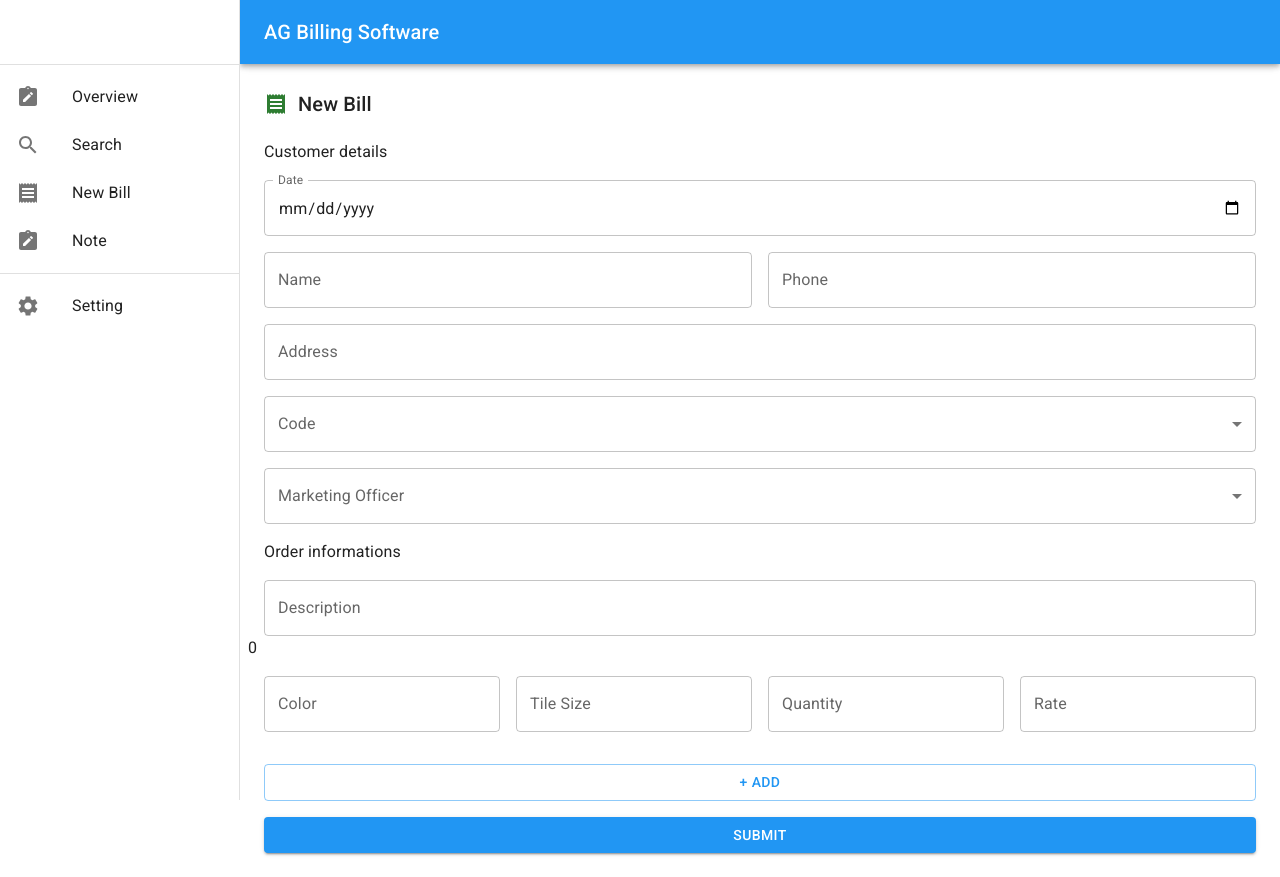
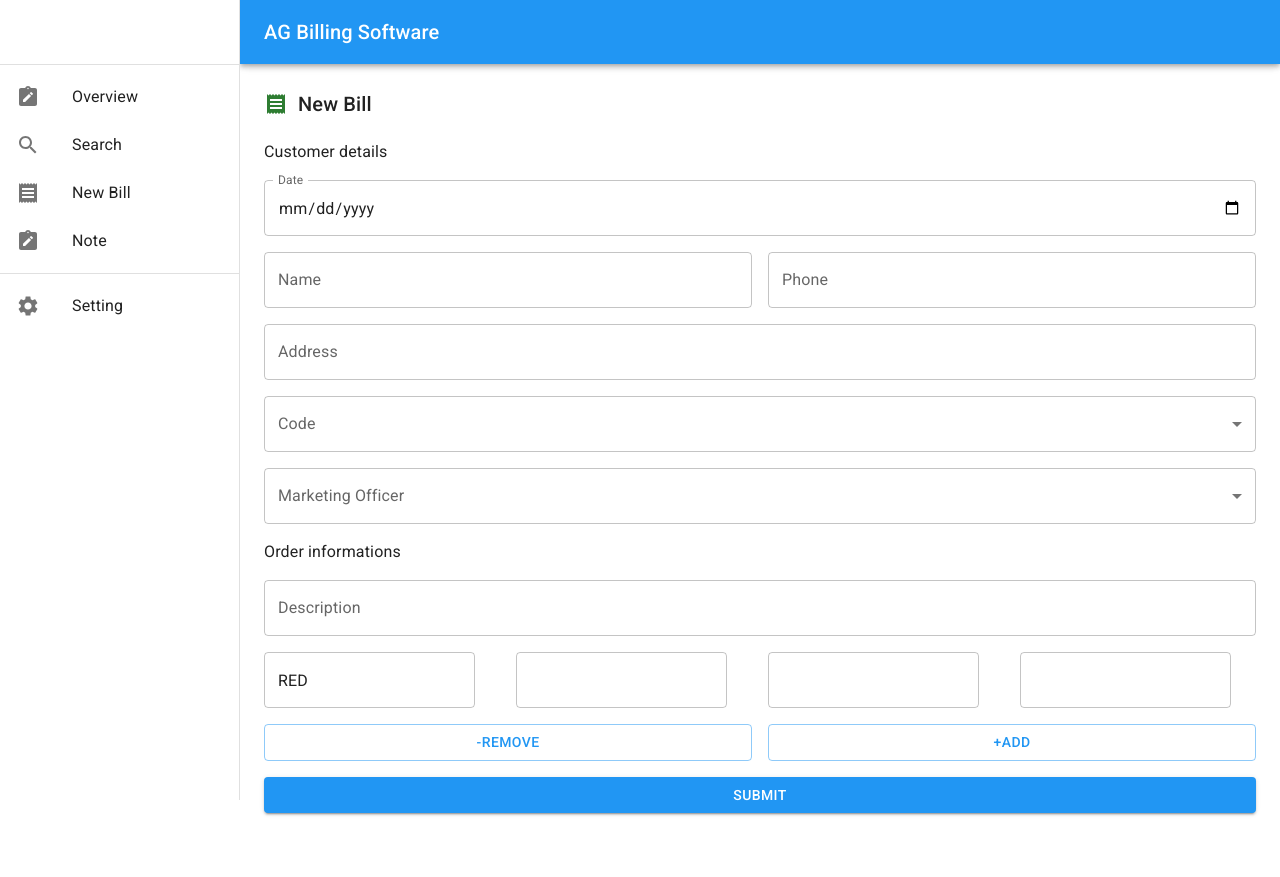
Before and after one commit to tanbiranjum/billing-management, a React (Create React App) app: page / in a window 1280 px wide. After the commit the page ends 837 px from the top, so only its background shows below. Built offline with nearby package versions, Linux system fonts and the light colour scheme.

Commit message:
validation working now

```diff
--- a/src/pages/billForm.js
+++ b/src/pages/billForm.js
@@ -1,11 +1,11 @@
-import { useState } from 'react'
+// import { useState } from 'react'
 import { Button, Grid, Typography, TextField } from '@mui/material'
 import ReceiptIcon from '@mui/icons-material/Receipt'
 import TextFieldWrapper from '../components/FormsUI/TextField'
 import SelectWrapper from '../components/FormsUI/Select'
 import DateTimePicker from '../components/FormsUI/DateTimePicker'
-import { Formik, Form, FieldArray } from 'formik'
-import * as Yup from 'yup'
+import { Formik, Form, Field, FieldArray } from 'formik'
+import FORM_VALIDATION from '../validation/formValidation'
 
 const INITIAL_FORM_STATE = {
   name: '',
@@ -15,61 +15,20 @@ const INITIAL_FORM_STATE = {
   code: '',
   marketingOfficer: '',
   description: '',
-  color: [''],
-  quantity: [''],
-  tileSize: [''],
-  rate: [''],
+  products: [
+    {
+      id: Date.now(),
+      color: 'RED',
+      quantity: '',
+      tileSize: '',
+      rate: '',
+    },
+  ],
   price: 0,
 }
 
-const FORM_VALIDATION = Yup.object().shape({
-  name: Yup.string().required('Required'),
-  phone: Yup.number().required('Required'),
-  address: Yup.string().required('Required'),
-  date: Yup.date().required('Required'),
-  code: Yup.string().required('Required'),
-  marketingOfficer: Yup.string().required('Required'),
-  description: Yup.string().required('Required'),
-  color: Yup.string().required('Required'),
-  quantity: Yup.number().required('Required'),
-  tileSize: Yup.string().required('Required'),
-  rate: Yup.number().required('Required'),
-  price: Yup.number().required('Required'),
-})
-
 const BillForm = () => {
-  const [productDetails, setProductDetails] = useState([
-    { id: Date.now(), color: '', tileSize: '', quantity: 0, rate: 0 },
-  ])
-
-  const handleChangeField = (event, index) => {
-    const values = [...productDetails]
-    values[index][event.target.name] = event.target.value
-    setProductDetails(values)
-  }
-
-  const handleAddField = () => {
-    setProductDetails([
-      ...productDetails,
-      {
-        id: Date.now(),
-        color: '',
-        tileSize: '',
-        quantity: 0,
-        rate: 0,
-      },
-    ])
-  }
-
-  const handleRemoveField = (index) => {
-    let newProductDetails = [...productDetails]
-    newProductDetails = newProductDetails.filter(
-      (product, productIndex) => index !== productIndex
-    )
-    setProductDetails(newProductDetails)
-  }
-
-  const handleSubmit = () => {}
+  // const handleSubmit = () => {}
 
   return (
     <Grid container direction="column">
@@ -86,7 +45,7 @@ const BillForm = () => {
       <Grid container item>
         <Formik
           initialValues={{ ...INITIAL_FORM_STATE }}
-          // validationSchema={FORM_VALIDATION}
+          validationSchema={FORM_VALIDATION}
           onSubmit={(value) => {
             console.log(value)
           }}
@@ -112,7 +71,7 @@ const BillForm = () => {
                 <SelectWrapper name="code" label="Code" />
               </Grid>
               <Grid item xs={12}>
-                <SelectWrapper name="code" label="Marketing Officer" />
+                <SelectWrapper name="marketingOfficer" label="Marketing Officer" />
               </Grid>
               <Grid item xs={12}>
                 <Typography>Order informations</Typography>
@@ -121,89 +80,94 @@ const BillForm = () => {
                 <TextFieldWrapper name="description" label="Description" />
               </Grid>
               <Grid item container xs={12} spacing={2}>
-                {productDetails.reduce(
-                  (totalPrice, item) => item.rate * 1 + totalPrice,
-                  0
-                )}
-                {productDetails.map((productDetail, index) => (
+                {/* Field array is for dynamic array
+                Render props which is function as child component (Fun)  */}
+                <FieldArray name="products">
+                  {/* FieldArray pass a props autometically */}
+                  {(arrayProps) => {
+                    const { push, remove, form } = arrayProps
+                    const { values } = form
+                    const { products } = values
+                    return (
+                      <>
+                        {products.map((product, index) => (
                           <Grid
                             item
                             container
                             xs={12}
                             spacing={2}
-                    key={productDetail.id}
+                            key={product.id}
                           >
                             <Grid item xs={3}>
-                      <TextField
+                              <Field
                                 fullWidth
                                 variant="outlined"
-                        name="color"
+                                name={`products[${index}]['color']`}
                                 label="Color"
-                        onChange={(event) => {
-                          handleChangeField(event, index)
-                        }}
+                                render={({ field }) => <TextField {...field} />}
                               />
                             </Grid>
                             <Grid item xs={3}>
-                      <TextField
+                              <Field
                                 fullWidth
                                 variant="outlined"
-                        name="tileSize"
+                                name={`products[${index}]['tileSize']`}
                                 label="Tile Size"
-                        onChange={(event) => {
-                          handleChangeField(event, index)
-                        }}
+                                render={({ field }) => <TextField {...field} />}
                               />
                             </Grid>
                             <Grid item xs={3}>
-                      <TextField
+                              <Field
                                 fullWidth
                                 variant="outlined"
-                        name="quantity"
+                                name={`products[${index}]['quantity']`}
                                 label="Quantity"
-                        onChange={(event) => {
-                          handleChangeField(event, index)
-                        }}
+                                render={({ field }) => <TextField {...field} />}
                               />
                             </Grid>
                             <Grid item xs={3}>
-                      <TextField
+                              <Field
                                 fullWidth
                                 variant="outlined"
-                        name="rate"
+                                name={`products[${index}]['rate']`}
                                 label="Rate"
-                        type="number"
-                        onChange={(event) => {
-                          handleChangeField(event, index)
-                        }}
+                                render={({ field }) => <TextField {...field} />}
                               />
                             </Grid>
-                    <Grid item xs={12}>
-                      {index ? (
+                            <Grid item xs={6}>
                               <Button
+                                type="button"
                                 fullWidth
                                 variant="outlined"
-                          onClick={() => handleRemoveField(index)}
+                                onClick={() => remove(index)}
                               >
                                 -Remove
                               </Button>
-                      ) : (
-                        ''
-                      )}
+                            </Grid>
+                            <Grid item xs={6}>
+                              <Button
+                                type="button"
+                                fullWidth
+                                variant="outlined"
+                                onClick={() =>
+                                  push({
+                                    id: Date.now(),
+                                    color: '',
+                                    quantity: '',
+                                    tileSize: '',
+                                    rate: '',
+                                  })
+                                }
+                              >
+                                +Add
+                              </Button>
                             </Grid>
                           </Grid>
                         ))}
-              </Grid>
-              <Grid item xs={12}>
-                <Button
-                  fullWidth
-                  variant="outlined"
-                  onClick={() => {
-                    handleAddField()
+                      </>
+                    )
                   }}
-                >
-                  + ADD
-                </Button>
+                </FieldArray>
               </Grid>
               <Grid item xs={12}>
                 <Button fullWidth type="submit" variant="contained">
--- /dev/null
+++ b/src/validation/formValidation.js
@@ -0,0 +1,21 @@
+import * as Yup from 'yup'
+
+const FORM_VALIDATION = Yup.object().shape({
+  name: Yup.string().required('Required'),
+  phone: Yup.number().required('Required'),
+  address: Yup.string().required('Required'),
+  date: Yup.date().required('Required'),
+  code: Yup.string().required('Required'),
+  marketingOfficer: Yup.string().required('Required'),
+  description: Yup.string().required('Required'),
+  products: Yup.array().of(
+    Yup.object().shape({
+      color: Yup.string().required('Required'),
+      quantity: Yup.string().required('Required'),
+      tileSize: Yup.string().required('Required'),
+      rate: Yup.number().required('Required'),
+    })
+  ),
+})
+
+export default FORM_VALIDATION
```
Lines whose indentation alone changed are shown as unchanged.
